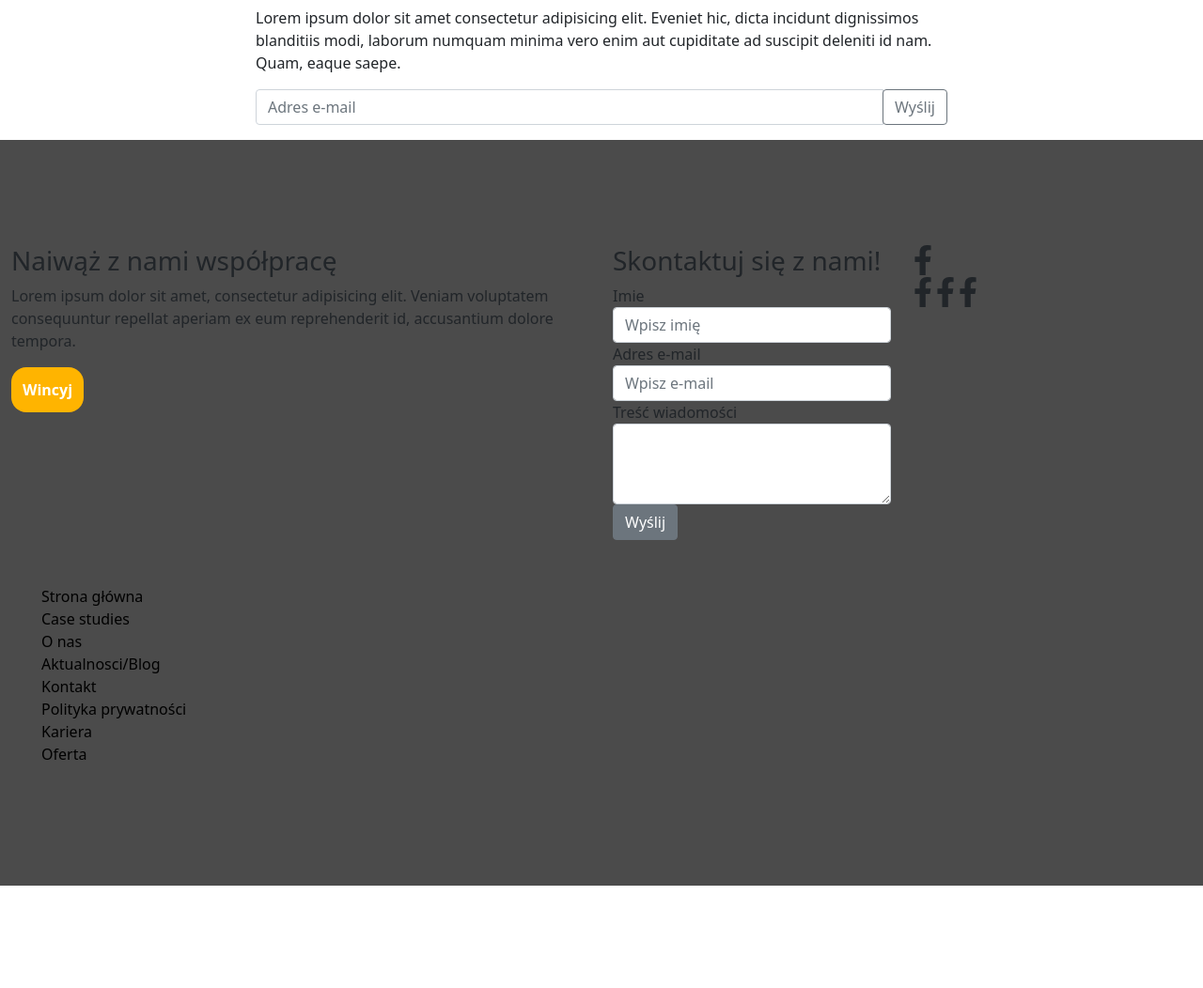
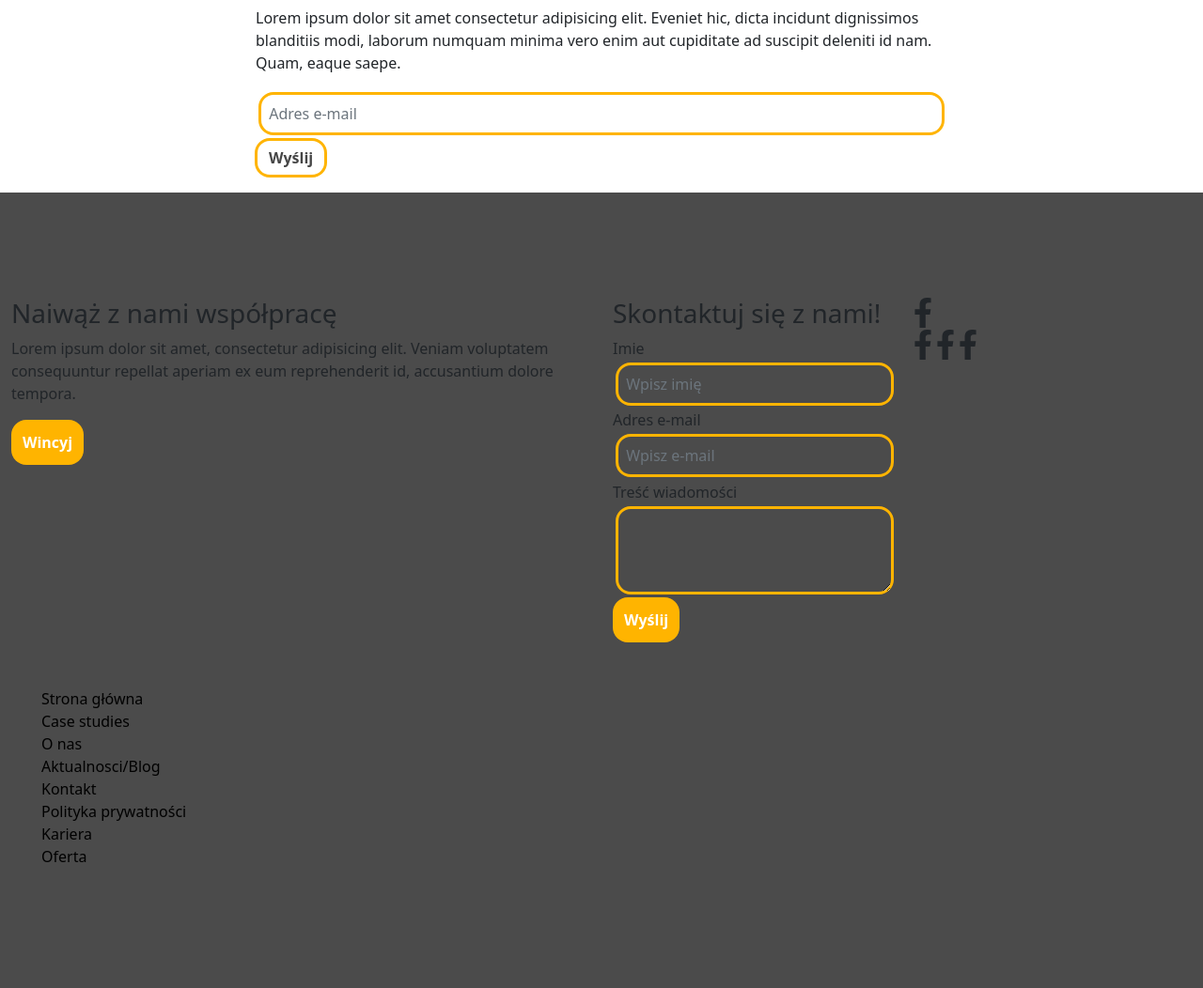
Before and after one commit to PufAnimalsDev/projekt-gr-1-front-end-agencja__marketingowa, a PHP site: page / in a window 1280 px wide. Shown: the part 4328-5380 px from the top of the page at 94% size. Before the commit the page ends 5271 px from the top, so only its background shows below. Run offline with PHP 8.4, Linux system fonts and the light colour scheme; some libraries are stand-ins or nearby versions.

Commit message:
changes in newsletter styles, inputs, and navbar is hidding and showing

```diff
--- a/index.html
+++ b/index.html
@@ -49,8 +49,7 @@
                             <li><a href="caseStudies.html">Case studies</a></li>
                             <li><a href="offer.html">Oferta</a></li>
                             <li><a href="about.html">O Nas</a></li>
-                            <li><a href="contact.html">Kontakt</a></li>
-                            <li><a href="caseStudies.html">Case Studies</a></li>
+                            <li><a href="#">Aktualności</a></li>
                         </ul>
                     </div>
 
@@ -225,11 +224,13 @@
                <p class="newsletter--description">Lorem ipsum dolor sit amet consectetur adipisicing elit. Eveniet hic, dicta incidunt dignissimos blanditiis modi, laborum numquam minima vero enim aut cupiditate ad suscipit deleniti id nam. Quam, eaque saepe.</p>
 
                <div class="input-group mb-3">
-                   <input type="text" class="form-control" placeholder="Adres e-mail" aria-label="Adres e-mail" aria-describedby="basic-addon2">
-                       <div class="input-group-append">
-                           <button class="btn btn-outline-secondary" type="submit">Wyślij</button>
-                     </div>
-                 </div>
+                    <div class="input-group">
+                        <input type="text" class="form-control" placeholder="Adres e-mail" aria-label="Adres e-mail" aria-describedby="basic-addon2">
+                    </div>
+                    <div class="btn-group" role="group" aria-label="First group">
+                        <button class="btn btn-outline-dark" type="submit">Wyślij</button>
+                  </div>
+              </div>
             </div>
        </div>
       </div>
@@ -261,7 +262,7 @@
                            <label for="textarea">Treść wiadomości</label>
                            <textarea class="form-control" id="textarea" rows="3"></textarea>
                          </div>
-                       <button type="submit" class="btn btn-secondary">Wyślij</button>
+                       <button type="submit" class="btn btn-dark">Wyślij</button>
                      </form>
                </div>
                <div class="col-lg-3">
--- a/js/main.js
+++ b/js/main.js
@@ -10,7 +10,7 @@ function scrollFunctionHide() {
     document.getElementById("navHider").style.display = "none";
   }
   else {
-    document.getElementById("navHider").style.display = "1";
+    document.getElementById("navHider").style.display = "";
   }});
 }
 //end navbar hidding
--- a/scss/_buttons.scss
+++ b/scss/_buttons.scss
@@ -25,3 +25,17 @@
         cursor: pointer;
     }
 }
+
+.btn-outline-dark {
+    border: 0.2rem solid $main_color;
+    background-color: #ffffff00;
+    border-radius: 1rem;
+    color: $font_color-dark;
+    font-weight: 600;
+
+    &:hover {
+        background-color: $main_color;
+        border: 0.2rem solid $main_color;
+        color: #fff;
+    }
+}
--- /dev/null
+++ b/scss/_inputs.scss
@@ -0,0 +1,7 @@
+.form-control {
+    border: 0.2rem solid $main_color;
+    border-radius: 1rem;
+    background-color: #00000000;
+    margin: 0.2rem;
+    padding: 0.5rem;
+}
--- a/scss/main.scss
+++ b/scss/main.scss
@@ -16,6 +16,8 @@
 @import "members";
 @import "opinions";
 @import "buttons";
+@import "inputs";
+@import "newsletter";
 
 *{
     list-style-type: none;
--- /dev/null
+++ b/scss/newsletter.scss
@@ -0,0 +1,8 @@
+.input-group-append {
+    display: flex;
+
+    .form-control {
+        width: 10rem;
+        padding: 0.75rem;
+    }
+}
```
Also changed, not shown: css/newsletter.css (added, +9 -0 lines), css/main.css, 3 other files.
